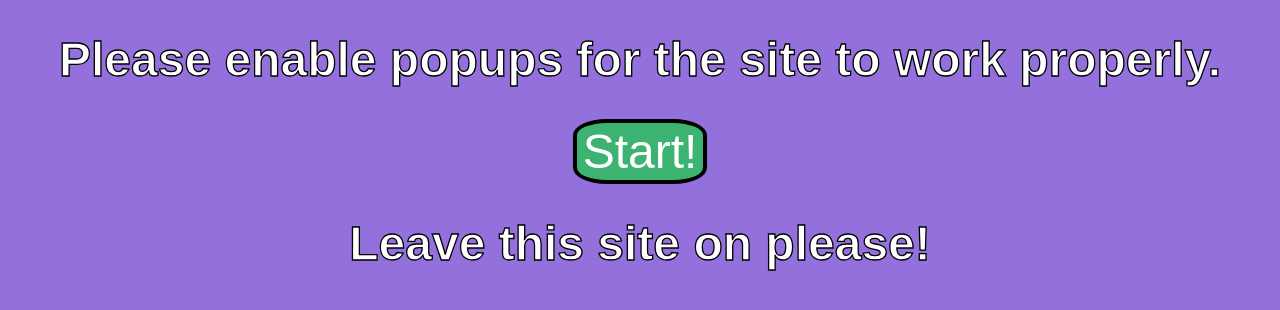
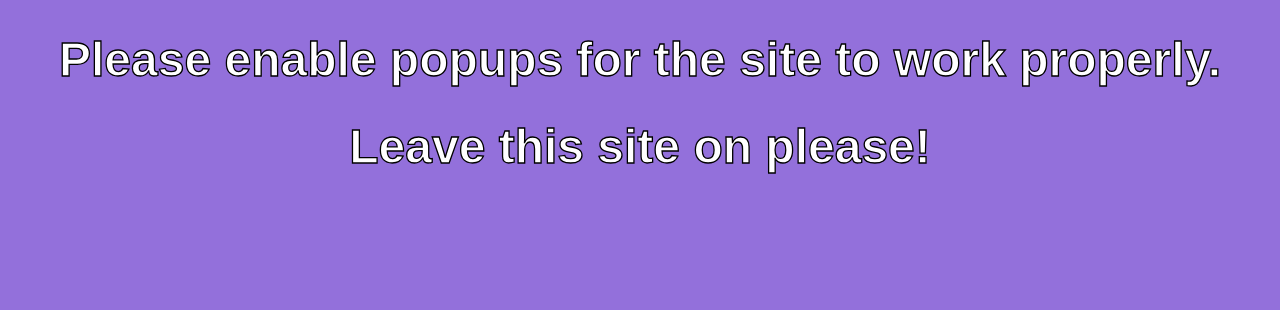
Before and after one commit to isnotrickroll/isnotrickroll.github.io, a plain HTML site: page index.html in a window 1280 px wide. Both pictures are taken after a click on the button "Start!". Drawn offline with Linux system fonts and the light colour scheme.

Commit message:
Update index.html

```diff
--- a/index.html
+++ b/index.html
@@ -32,16 +32,17 @@ button:hover {
 
 <center><h1>Please enable popups for the site to work properly.</h1>
 
-<button onclick="rickrollTimeout()">Start!</button>
+<button onclick="rickrollTimeout()" id="remove">Start!</button>
 <h1 id="write"></h1></center>
 
 <script>
 function openRickRoll() {
 	window.open("https://www.youtube.com/watch?v=FRsyA1vn3DM", '_blank', 'width=' + screen.width + ',height=' + screen.height);
-    } /* get rickrolled */
+    }
 function rickrollTimeout() {
   document.getElementById("write").innerHTML = "Leave this site on please!";
-  setInterval(openRickRoll, 60000);
+  document.getElementById("remove").outerHTML = "";
+  setInterval(openRickRoll, 30000);
 }
 </script>
 
```
